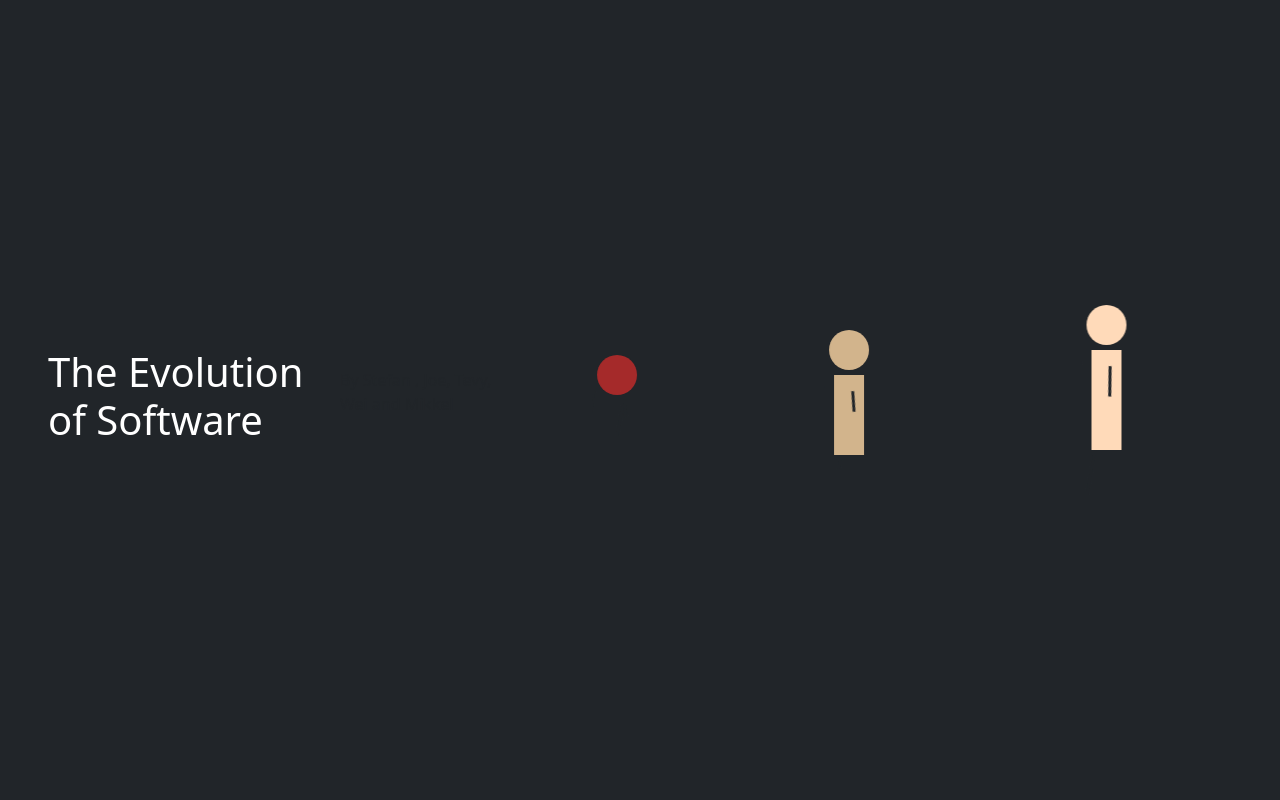
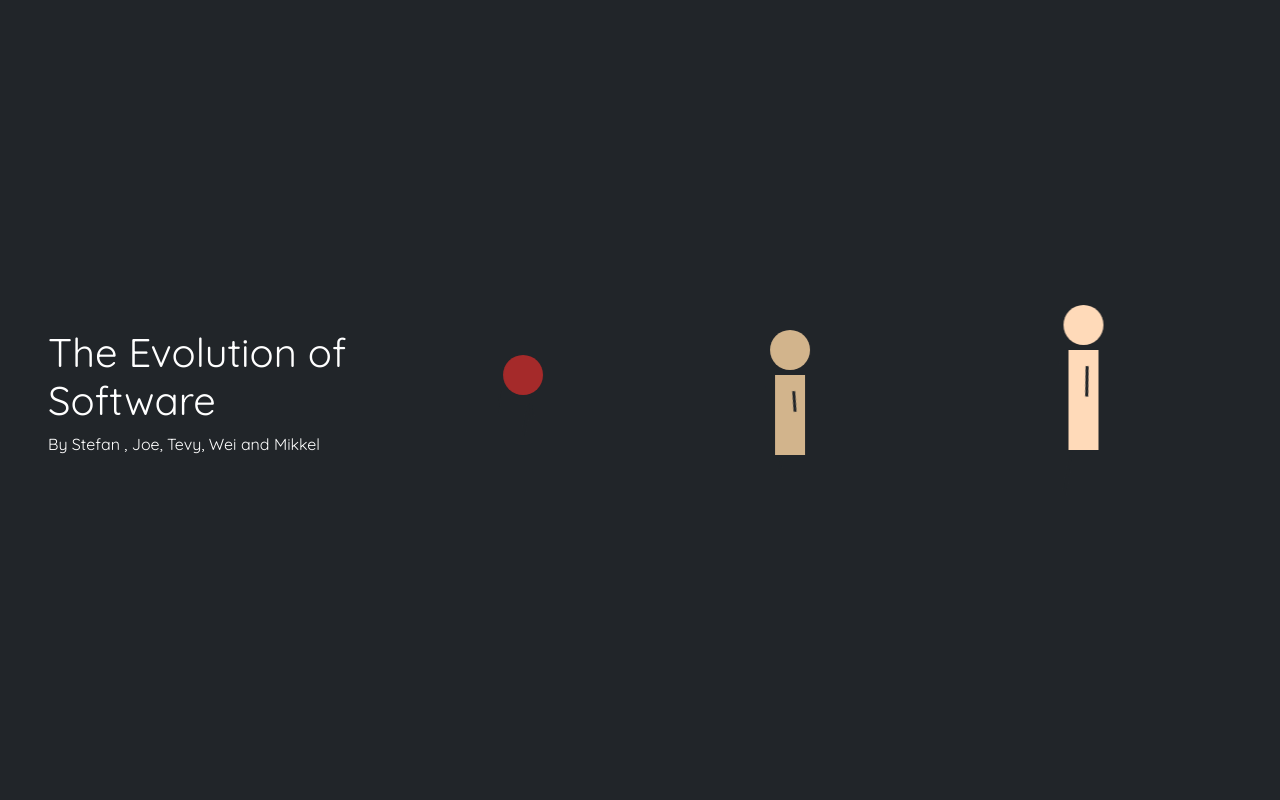
Before and after one commit to SWE40006/SWE40006, a PHP site: page / in a window 1280 px wide. Run offline with PHP 8.4, Linux system fonts and the light colour scheme.

Commit message:
Evolution animation

```diff
--- a/index.php
+++ b/index.php
@@ -3,10 +3,14 @@
 <head>
     <meta charset="UTF-8">
     <meta name="viewport" content="width=device-width, initial-scale=1.0">
+    <link rel="preconnect" href="https://fonts.googleapis.com">
+<link rel="preconnect" href="https://fonts.gstatic.com" crossorigin>
+<link href="https://fonts.googleapis.com/css2?family=Quicksand&display=swap" rel="stylesheet">
     <link rel="stylesheet" href="https://cdn.jsdelivr.net/npm/bootstrap@5.2.3/dist/css/bootstrap.min.css" integrity="sha384-rbsA2VBKQhggwzxH7pPCaAqO46MgnOM80zW1RWuH61DGLwZJEdK2Kadq2F9CUG65" crossorigin="anonymous">
     <title>Evolution Animation</title>
     <style>
         body {
+            font-family: 'Quicksand', sans-serif;
             display: flex;
             justify-content: center;
             align-items: center;
@@ -67,8 +71,10 @@
     </style>
 </head>
 <body class="bg-dark p-5">
+    <div>
     <h1 class="text-white">The Evolution of Software</h1>
-    <p>By Stefan , Joe, Tevy, Wei and Mikkel</p>
+    <p class="text-white">By Stefan , Joe, Tevy, Wei and Mikkel</p>
+    </div>
     <div class="container text-center evolution-container">
         <!-- Monkey -->
         <div class="evolution-stage monkey">
```
